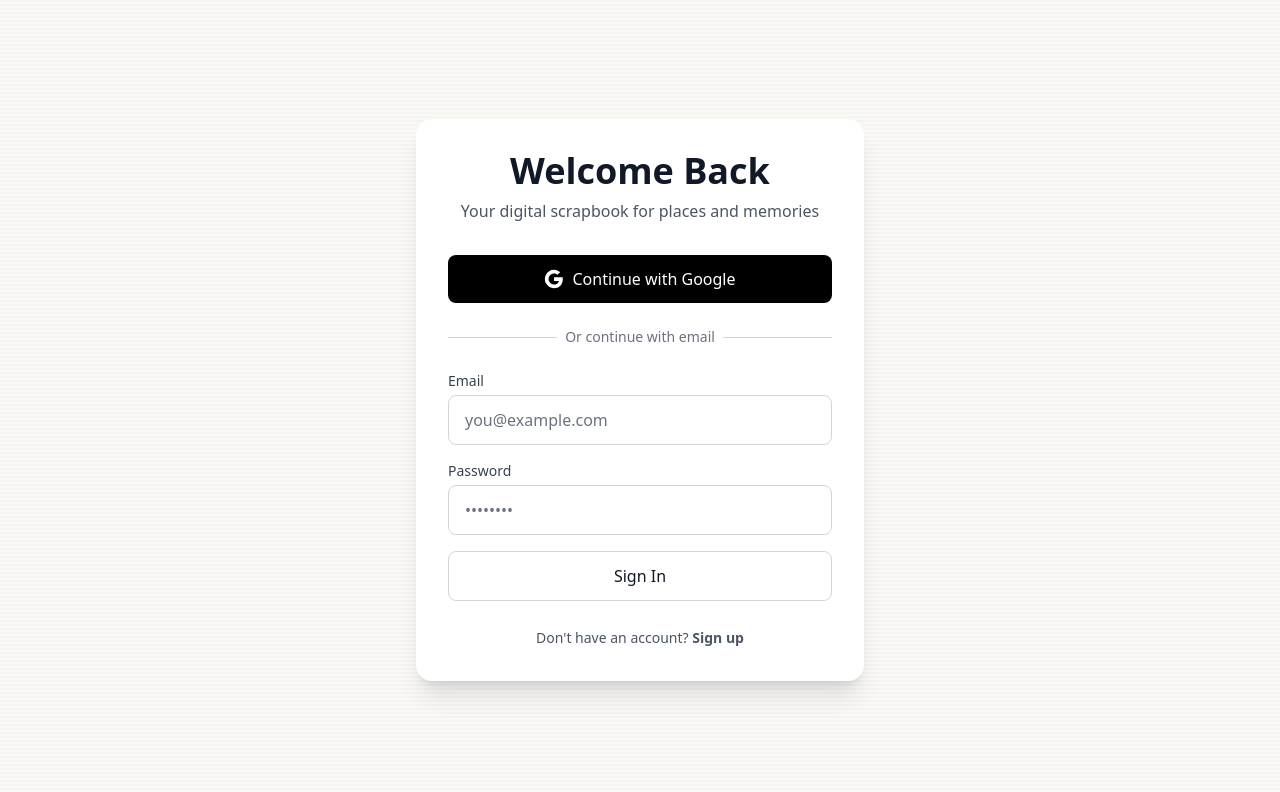
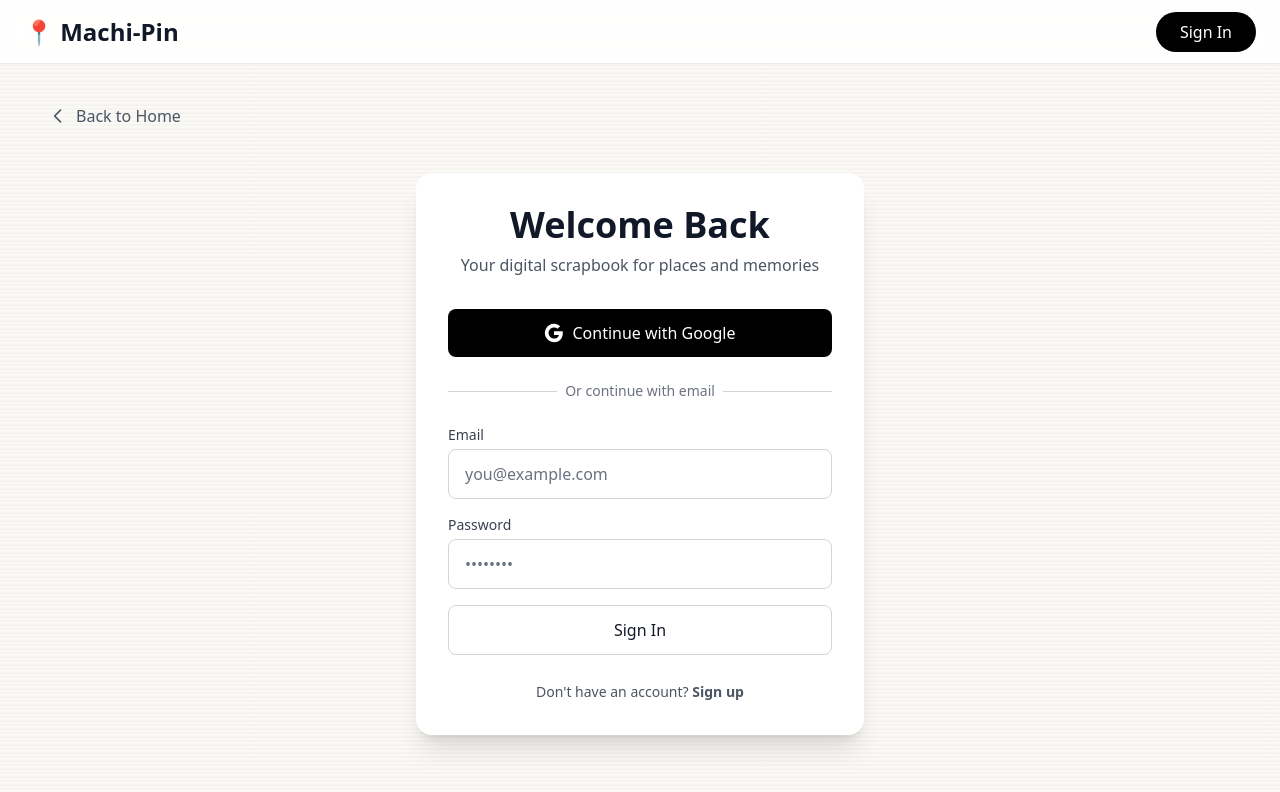
Before and after one commit to PasserBo/machi-pin, a Next.js app in the folder apps/web/: page /login in a window 1280 px wide. Shown: the top 792 px of the page. Built offline with nearby package versions, Linux system fonts and the light colour scheme; no server answers.

Commit message:
feat: Improve Navigation in homepage

```diff
--- /dev/null
+++ b/apps/web/components/TopNavBar.tsx
@@ -0,0 +1,28 @@
+import Link from 'next/link';
+
+/** Height of the fixed top nav bar (use for padding-top on page content). */
+export const TOP_NAV_BAR_HEIGHT = 64;
+
+export default function TopNavBar() {
+  return (
+    <nav
+      className="fixed top-0 left-0 right-0 z-50 h-16 flex items-center px-6 bg-white/90 backdrop-blur-md border-b border-gray-200/80"
+      style={{ minHeight: TOP_NAV_BAR_HEIGHT }}
+    >
+      <div className="w-full max-w-7xl mx-auto flex justify-between items-center">
+        <Link
+          href="/"
+          className="text-2xl font-bold text-gray-900 hover:text-gray-700 transition focus-visible:outline-none focus-visible:ring-2 focus-visible:ring-black focus-visible:ring-offset-2 rounded"
+        >
+          📍 Machi-Pin
+        </Link>
+        <Link
+          href="/login"
+          className="px-6 py-2 bg-black text-white rounded-full hover:bg-gray-800 transition focus-visible:outline-none focus-visible:ring-2 focus-visible:ring-black focus-visible:ring-offset-2"
+        >
+          Sign In
+        </Link>
+      </div>
+    </nav>
+  );
+}
--- a/apps/web/features/authorization/presentation/pages/LoginPage.tsx
+++ b/apps/web/features/authorization/presentation/pages/LoginPage.tsx
@@ -1,7 +1,9 @@
 import { useState, useEffect } from 'react';
 import { useRouter } from 'next/router';
 import Head from 'next/head';
+import Link from 'next/link';
 import { useAuth } from '../components/AuthContext';
+import TopNavBar, { TOP_NAV_BAR_HEIGHT } from '@/components/TopNavBar';
 
 export default function LoginPage() {
   const router = useRouter();
@@ -45,19 +47,41 @@ export default function LoginPage() {
 
   if (loading) {
     return (
-      <div className="min-h-screen flex items-center justify-center analog-paper">
-        <div className="text-center">
-          <div className="inline-block h-8 w-8 animate-spin rounded-full border-4 border-solid border-current border-r-transparent" />
-          <p className="mt-4 text-gray-600">Loading...</p>
+      <>
+        <TopNavBar />
+        <div
+          className="min-h-screen flex items-center justify-center analog-paper"
+          style={{ paddingTop: TOP_NAV_BAR_HEIGHT }}
+        >
+          <div className="text-center">
+            <div className="inline-block h-8 w-8 animate-spin rounded-full border-4 border-solid border-current border-r-transparent" />
+            <p className="mt-4 text-gray-600">Loading...</p>
+          </div>
         </div>
-      </div>
+      </>
     );
   }
 
   return (
     <>
       <Head><title>Login - Machi-Pin</title></Head>
-      <div className="min-h-screen flex items-center justify-center analog-paper py-12 px-4 sm:px-6 lg:px-8">
+      <TopNavBar />
+      <div
+        className="min-h-screen flex flex-col analog-paper py-12 px-4 sm:px-6 lg:px-8"
+        style={{ paddingTop: TOP_NAV_BAR_HEIGHT + 32 }}
+      >
+        <div className="max-w-7xl mx-auto w-full px-4 mt-2 mb-6">
+          <Link
+            href="/"
+            className="inline-flex items-center gap-2 text-gray-600 hover:text-gray-900 transition focus-visible:outline-none focus-visible:ring-2 focus-visible:ring-black focus-visible:ring-offset-2 rounded font-medium"
+          >
+            <svg className="w-5 h-5" fill="none" stroke="currentColor" viewBox="0 0 24 24">
+              <path strokeLinecap="round" strokeLinejoin="round" strokeWidth={2} d="M15 19l-7-7 7-7" />
+            </svg>
+            Back to Home
+          </Link>
+        </div>
+        <div className="flex-1 flex items-center justify-center">
         <div className="max-w-md w-full space-y-8">
           <div className="bg-white p-8 rounded-2xl shadow-xl">
             <div className="text-center mb-8 text-gray-900">
@@ -110,6 +134,7 @@ export default function LoginPage() {
             </div>
           </div>
         </div>
+        </div>
       </div>
     </>
   );
--- a/apps/web/features/homepage/presentation/pages/HomePage.tsx
+++ b/apps/web/features/homepage/presentation/pages/HomePage.tsx
@@ -3,6 +3,7 @@ import { useRouter } from 'next/router';
 import Head from 'next/head';
 import Link from 'next/link';
 import { useAuth } from '@/features/authorization/presentation/components/AuthContext';
+import TopNavBar, { TOP_NAV_BAR_HEIGHT } from '@/components/TopNavBar';
 
 export default function Home() {
   const router = useRouter();
@@ -23,19 +24,12 @@ export default function Home() {
       </Head>
 
       <div className="min-h-screen bg-gradient-to-br from-amber-50 via-orange-50 to-yellow-50">
-        {/* Navigation */}
-        <nav className="px-6 py-4 flex justify-between items-center max-w-7xl mx-auto">
-          <div className="text-2xl font-bold text-gray-900">📍 Machi-Pin</div>
-          <Link
-            href="/login"
-            className="px-6 py-2 bg-black text-white rounded-full hover:bg-gray-800 transition focus-visible:outline-none focus-visible:ring-2 focus-visible:ring-black focus-visible:ring-offset-2"
-          >
-            Sign In
-          </Link>
-        </nav>
-
+        <TopNavBar />
         {/* Hero Section */}
-        <div className="max-w-7xl mx-auto px-6 py-20 sm:py-32">
+        <div
+          className="max-w-7xl mx-auto px-6 pb-20 sm:pb-32"
+          style={{ paddingTop: TOP_NAV_BAR_HEIGHT + 24 }}
+        >
           <div className="text-center">
             <h1 className="text-5xl sm:text-7xl font-bold mb-6 leading-tight text-gray-900">
               Your Digital<br />
```
